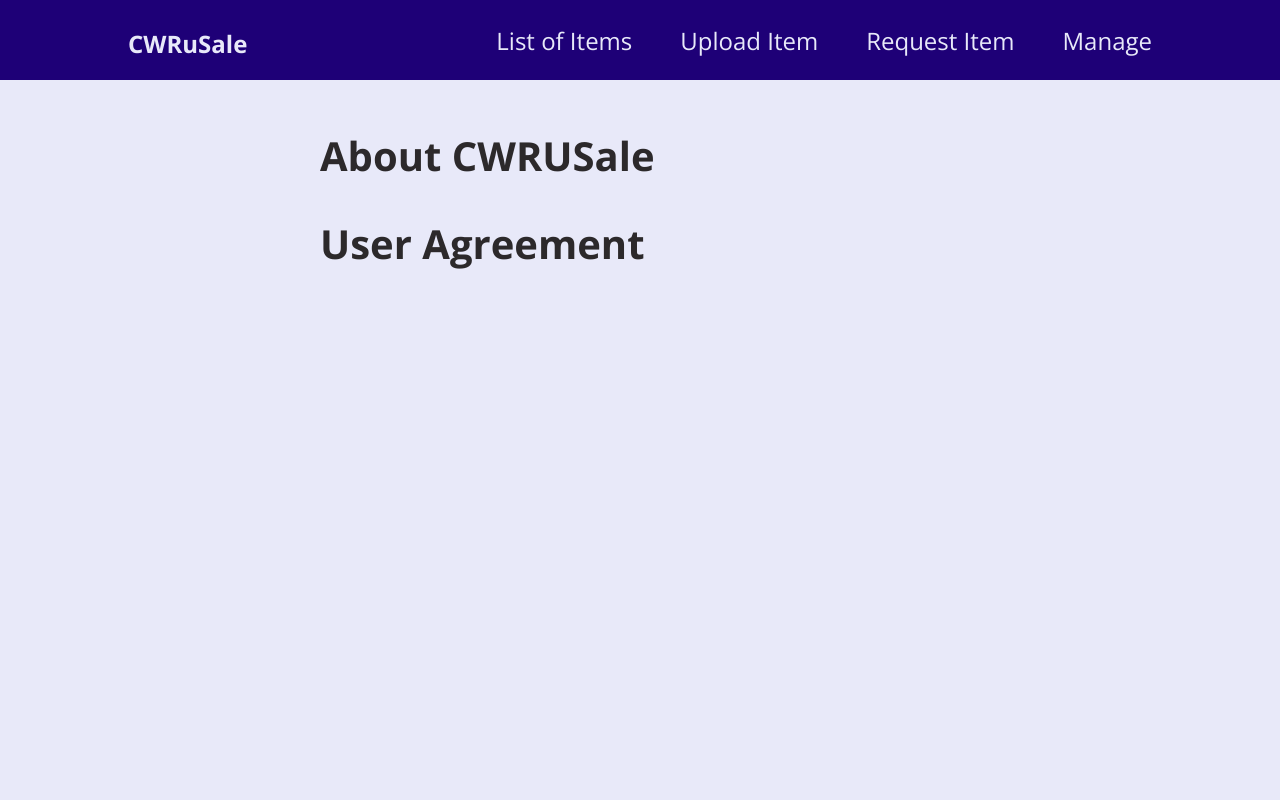
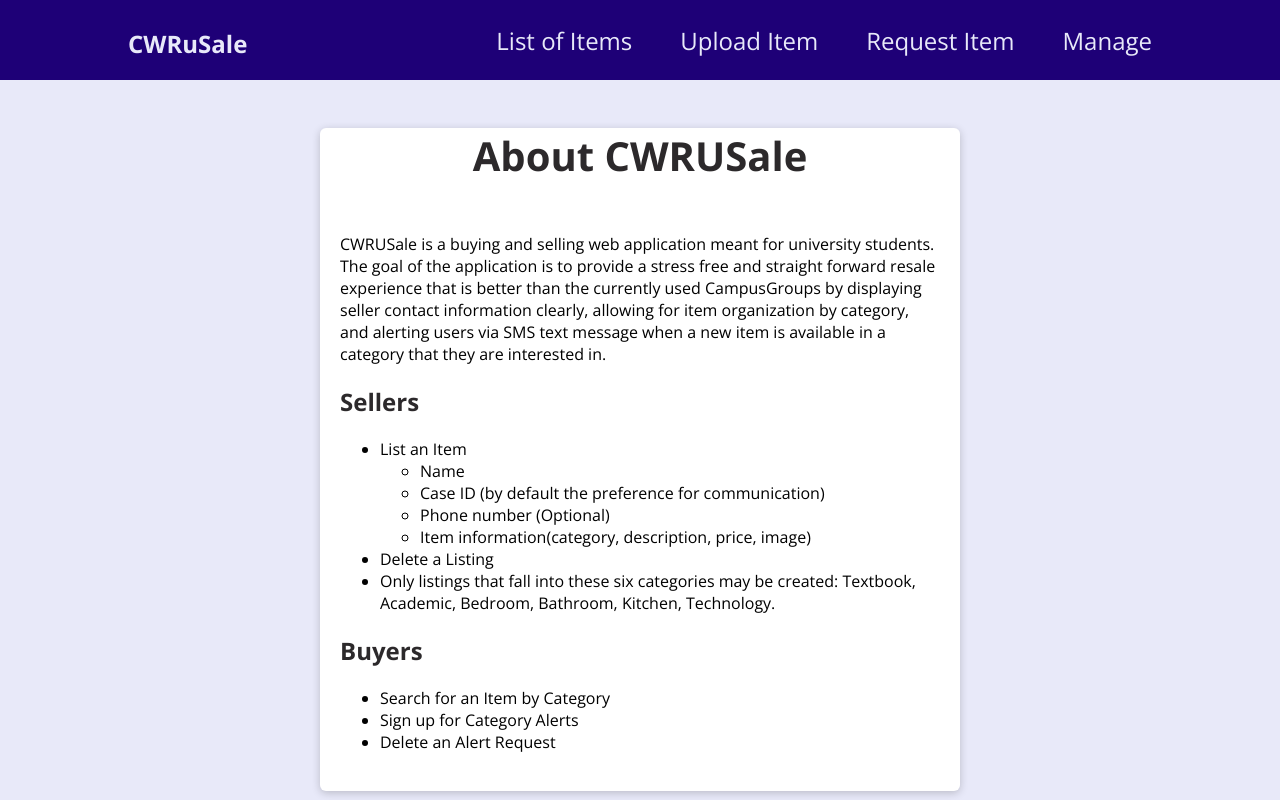
Before and after one commit to alenatochilkina11/CWRuSale, a React (Create React App) app in the folder my-app/: page / in a window 1280 px wide. Shown: the top 800 px of the page. Built offline with nearby package versions, Linux system fonts and the light colour scheme.

Commit message:
last minute UI changes

```diff
--- a/my-app/src/Components/ItemFilter.js
+++ b/my-app/src/Components/ItemFilter.js
@@ -19,6 +19,7 @@
           <option value="Bathroom">Bathroom</option>
           <option value="Kitchen">Kitchen</option>
           <option value="Technology">Technology</option>
+          <option value="Living Room">Living Room</option>
         </select>
       </div>
     </div>
--- a/my-app/src/Components/Requests/ItemRequestForm.js
+++ b/my-app/src/Components/Requests/ItemRequestForm.js
@@ -73,6 +73,7 @@
             <option value="Bathroom">Bathroom</option>
             <option value="Kitchen">Kitchen</option>
             <option value="Technology">Technology</option>
+            <option value="Living Room">Living Room</option>
           </select>
         </div>
         <div className={classes.control} data-testid="requestBuyerName">
--- a/my-app/src/Components/Uploads/ItemUploadForm.js
+++ b/my-app/src/Components/Uploads/ItemUploadForm.js
@@ -146,6 +146,7 @@
             <option value="Bathroom">Bathroom</option>
             <option value="Kitchen">Kitchen</option>
             <option value="Technology">Technology</option>
+            <option value="Living Room">Living Room</option>
           </select>
         </div>
         <div className={classes.control} data-testid="uploadSellerName">
@@ -182,6 +183,11 @@
           />
         </div>
         <div className={classes.actions}>
+          <small>
+            By Clicking Upload Item, you agree to CWRUSale's User Agreement
+          </small>
+          <br />
+          <br />
           <button onClick={btnHandler}>Upload Item</button>
         </div>
         <div>
--- a/my-app/src/Page/Info.js
+++ b/my-app/src/Page/Info.js
@@ -1,8 +1,47 @@
+import Card from "../Components/Elems/Card";
+import classes from "./Info.module.css";
 function InfoPage() {
   return (
     <section>
-      <h1> About CWRUSale </h1>
+      <Card>
+        <center>
+          <h1> About CWRUSale </h1>
+        </center>
+        <p className={classes.p}>
+          CWRUSale is a buying and selling web application meant for university
+          students. The goal of the application is to provide a stress free and
+          straight forward resale experience that is better than the currently
+          used CampusGroups by displaying seller contact information clearly,
+          allowing for item organization by category, and alerting users via SMS
+          text message when a new item is available in a category that they are
+          interested in.
+          <h2>Sellers</h2>
+          <ul>
+            <li>List an Item</li>
+            <ul>
+              <li>Name</li>
+              <li>Case ID (by default the preference for communication)</li>
+              <li>Phone number (Optional)</li>
+              <li>Item information(category, description, price, image)</li>
+            </ul>
+            <li>Delete a Listing</li>
+            <li>
+              Only listings that fall into these six categories may be created:
+              Textbook, Academic, Bedroom, Bathroom, Kitchen, Technology.
+            </li>
+          </ul>
+          <h2>Buyers</h2>
+          <ul>
+            <li>Search for an Item by Category</li>
+            <li>Sign up for Category Alerts</li>
+            <li>Delete an Alert Request</li>
+          </ul>
+          <br />
+        </p>
+      </Card>
       <h1> User Agreement </h1>
+      <iframe src="https://drive.google.com/file/d/1Mg6UC0B5LssJRpe7BkZzVRweJjjQCpMU/preview" width="640" height="480" allow="autoplay"></iframe>
+
     </section>
   );
 }
--- /dev/null
+++ b/my-app/src/Page/Info.module.css
@@ -0,0 +1,6 @@
+.p {
+    margin-top: 50px;
+    margin-right: 20px;
+    margin-bottom: 50px;
+    margin-left: 20px;
+  }
```
